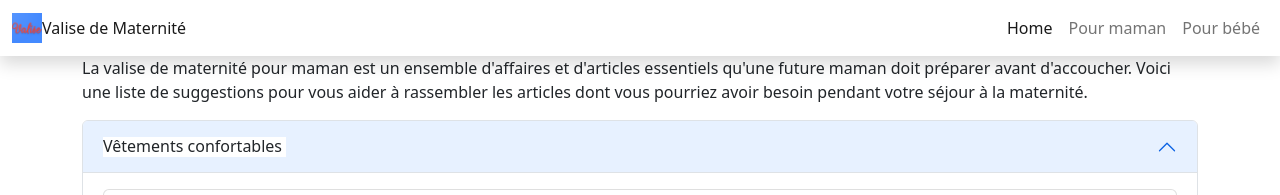
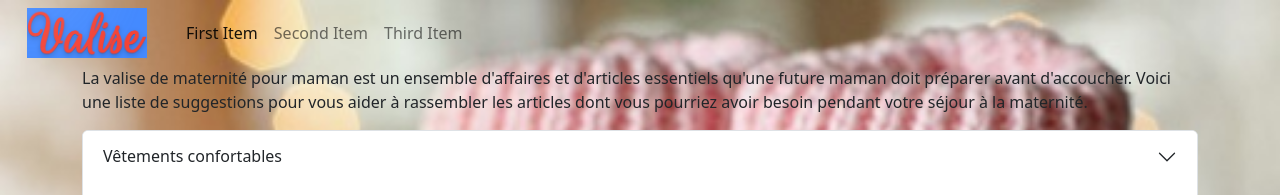
Before and after one commit to Bakann/valisematernite, a website: page public/index.html in a window 1280 px wide. Shown: the top 195 px of the page. Drawn offline with nearby package versions, Linux system fonts and the light colour scheme; grey boxes are pictures that could not be loaded.

Commit message:
background image

```diff
--- /dev/null
+++ b/public/assets/css/styles.min.css
@@ -0,0 +1 @@
+#hero{width:100%;height:100vh;background:url("../../assets/img/booties-2047596_640_MD.jpg") center/cover}@media (min-width:300px){#hero{background:url("../../assets/img/booties-2047596_640_XS.jpg") center/cover}}@media (min-width:576px){#hero{background:url("../../assets/img/booties-2047596_640_SM.jpg") center/cover}}@media (min-width:768px){#hero{background:url("../../assets/img/booties-2047596_640_MD.jpg") center/cover}}@media (min-width:992px){#hero{background:url("../../assets/img/booties-2047596_640_LG.jpg") center/cover}}@media (min-width:1200px){#hero{background:url("../../assets/img/booties-2047596_640_XL.jpg") center/cover}}@media (min-width:1400px){#hero{background:url("../../assets/img/booties-2047596_640_XXL.jpg") center/cover}}.navbar-brand{background:url("../../assets/img/play_store_512.png") center/80% no-repeat;width:150px;height:50px}
--- a/public/index.html
+++ b/public/index.html
@@ -12,16 +12,18 @@
     <link rel="manifest" href="manifest.json">
     <link rel="canonical" href="https://valisematernite.fr">
     <link rel="stylesheet" href="https://cdn.jsdelivr.net/npm/bootstrap@5.2.3/dist/css/bootstrap.min.css">
+    <link rel="stylesheet" href="assets/css/styles.min.css">
 </head>
 
 <body>
-    <nav class="navbar navbar-light navbar-expand-md bg-white shadow">
-        <div class="container-fluid"><a href="#"><img class="d-inline-block" width="30" height="30" src="assets/img/play_store_512.png"></a><a class="navbar-brand fs-6" href="#">Valise de Maternité</a><button data-bs-toggle="collapse" class="navbar-toggler" data-bs-target="#navcol-1"><span class="visually-hidden">Toggle navigation</span><span class="navbar-toggler-icon"></span></button>
-            <div class="collapse navbar-collapse" id="navcol-1">
-                <ul class="navbar-nav ms-auto">
-                    <li class="nav-item"><a class="nav-link active" href="#">Home</a></li>
-                    <li class="nav-item"><a class="nav-link" href="/pourmaman.html">Pour maman</a></li>
-                    <li class="nav-item"><a class="nav-link" href="/pourbebe.html">Pour bébé</a></li>
+    <section id="hero">
+        <nav class="navbar navbar-light navbar-expand-md">
+            <div class="container-fluid"><a class="navbar-brand" href="#"></a><button data-bs-toggle="collapse" class="navbar-toggler" data-bs-target="#navcol-2"><span class="visually-hidden">Toggle navigation</span><span class="navbar-toggler-icon"></span></button>
+                <div class="collapse navbar-collapse" id="navcol-2">
+                    <ul class="navbar-nav">
+                        <li class="nav-item"><a class="nav-link active" href="#">First Item</a></li>
+                        <li class="nav-item"><a class="nav-link" href="#">Second Item</a></li>
+                        <li class="nav-item"><a class="nav-link" href="#">Third Item</a></li>
                     </ul>
                 </div>
             </div>
@@ -30,7 +32,7 @@
             <p>La valise de maternité pour maman est un ensemble d'affaires et d'articles essentiels qu'une future maman doit préparer avant d'accoucher. Voici une liste de suggestions pour vous aider à rassembler les articles dont vous pourriez avoir besoin pendant votre séjour à la maternité.</p>
             <div class="accordion" role="tablist" id="accordion-1">
                 <div class="accordion-item">
-                <h2 class="accordion-header" role="tab"><button class="accordion-button" type="button" data-bs-toggle="collapse" data-bs-target="#accordion-1 .item-1" aria-expanded="true" aria-controls="accordion-1 .item-1"><span style="color: rgb(33, 37, 41); background-color: rgb(255, 255, 255);">Vêtements confortables&nbsp;</span></button></h2>
+                    <h2 class="accordion-header" role="tab"><button class="accordion-button collapsed" type="button" data-bs-toggle="collapse" data-bs-target="#accordion-1 .item-1" aria-expanded="true" aria-controls="accordion-1 .item-1"><span style="color: rgb(33, 37, 41); background-color: rgb(255, 255, 255);">Vêtements confortables&nbsp;</span></button></h2>
                     <div class="accordion-collapse collapse show item-1" role="tabpanel" data-bs-parent="#accordion-1">
                         <div class="accordion-body">
                             <ul class="list-group">
@@ -54,7 +56,7 @@
                     </div>
                 </div>
                 <div class="accordion-item">
-                <h2 class="accordion-header" role="tab"><button class="accordion-button" type="button" data-bs-toggle="collapse" data-bs-target="#accordion-1 .item-2" aria-expanded="true" aria-controls="accordion-1 .item-2">Articles d'hygiène personnelle</button></h2>
+                    <h2 class="accordion-header" role="tab"><button class="accordion-button collapsed" type="button" data-bs-toggle="collapse" data-bs-target="#accordion-1 .item-2" aria-expanded="true" aria-controls="accordion-1 .item-2">Articles d'hygiène personnelle</button></h2>
                     <div class="accordion-collapse collapse show item-2" role="tabpanel" data-bs-parent="#accordion-1">
                         <div class="accordion-body">
                             <ul class="list-group">
@@ -81,8 +83,8 @@
                     </div>
                 </div>
                 <div class="accordion-item">
-                <h2 class="accordion-header" role="tab"><button class="accordion-button collapsed" type="button" data-bs-toggle="collapse" data-bs-target="#accordion-1 .item-3" aria-expanded="false" aria-controls="accordion-1 .item-3">Articles divers</button></h2>
-                <div class="accordion-collapse collapse item-3" role="tabpanel" data-bs-parent="#accordion-1">
+                    <h2 class="accordion-header" role="tab"><button class="accordion-button collapsed" type="button" data-bs-toggle="collapse" data-bs-target="#accordion-1 .item-3" aria-expanded="true" aria-controls="accordion-1 .item-3">Articles divers</button></h2>
+                    <div class="accordion-collapse collapse show item-3" role="tabpanel" data-bs-parent="#accordion-1">
                         <div class="accordion-body">
                             <ul class="list-group">
                                 <li class="list-group-item d-flex justify-content-between align-items-center">
@@ -108,7 +110,7 @@
                     </div>
                 </div>
                 <div class="accordion-item">
-                <h2 class="accordion-header" role="tab"><button class="accordion-button" type="button" data-bs-toggle="collapse" data-bs-target="#accordion-1 .item-4" aria-expanded="true" aria-controls="accordion-1 .item-4">Documents importants</button></h2>
+                    <h2 class="accordion-header" role="tab"><button class="accordion-button collapsed" type="button" data-bs-toggle="collapse" data-bs-target="#accordion-1 .item-4" aria-expanded="true" aria-controls="accordion-1 .item-4">Documents importants</button></h2>
                     <div class="accordion-collapse collapse show item-4" role="tabpanel" data-bs-parent="#accordion-1">
                         <div class="accordion-body">
                             <ul class="list-group">
@@ -154,6 +156,8 @@
                 </div>
             </div>
         </div>
+    </section>
+    <script src="https://cdn.jsdelivr.net/npm/bootstrap@5.2.3/dist/js/bootstrap.bundle.min.js"></script>
     <script src="index.js"></script>
     <script type="module">
         // Import the functions you need from the SDKs you need
@@ -178,7 +182,6 @@
         const app = initializeApp(firebaseConfig);
         const analytics = getAnalytics(app);
     </script>
-    <script src="https://cdn.jsdelivr.net/npm/bootstrap@5.2.3/dist/js/bootstrap.bundle.min.js"></script>
 </body>
 
 </html>
```
Also changed, not shown: public/assets/img/booties-2047596_640_LG.jpg (added), public/assets/img/booties-2047596_640_MD.jpg (added), public/assets/img/booties-2047596_640_SM.jpg (added), public/assets/img/booties-2047596_640_XL.jpg (added), public/assets/img/booties-2047596_640_XS.jpg (added), public/assets/img/booties-2047596_640_XXL.jpg (added). Lines whose indentation alone changed are shown as unchanged.
